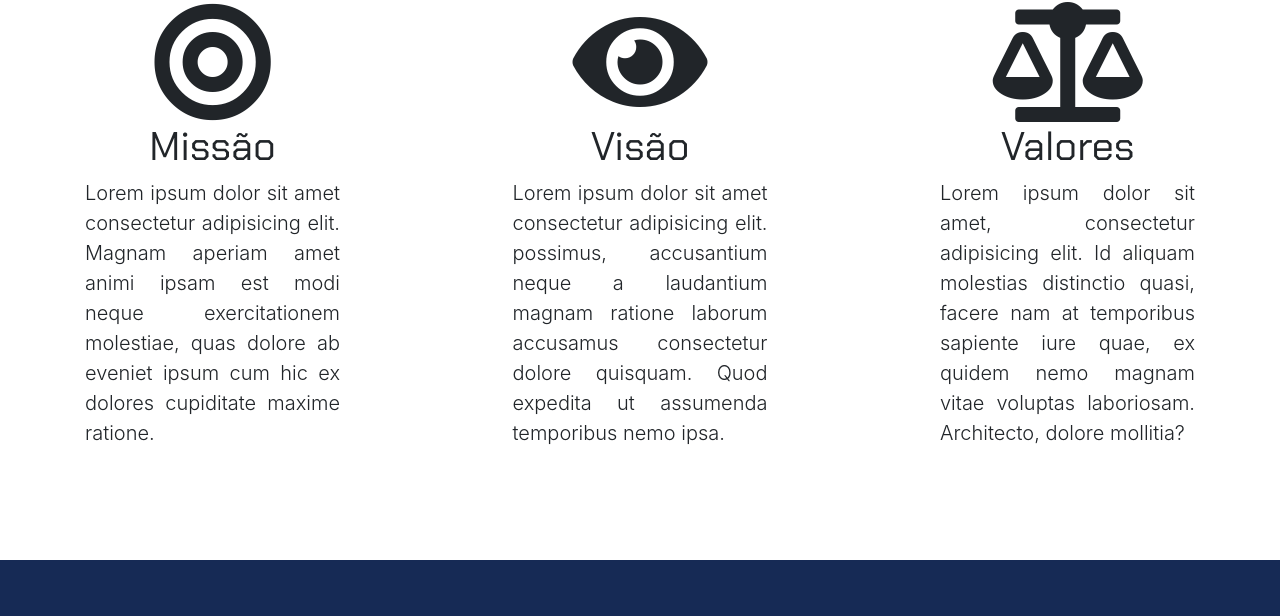
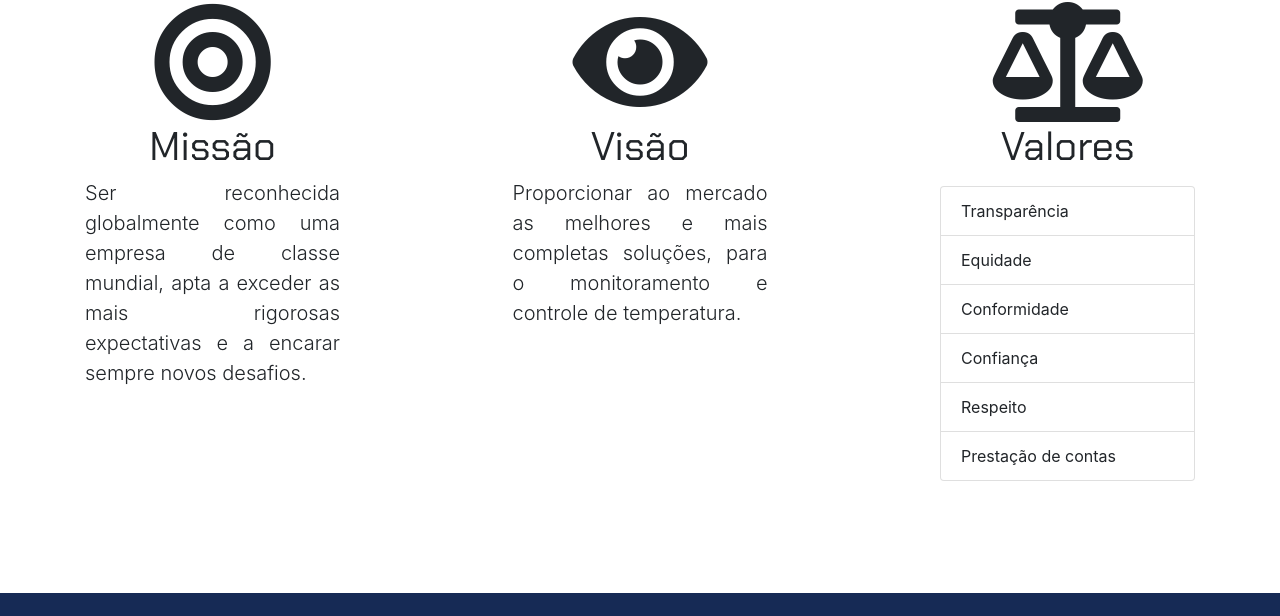
Before and after one commit to ZoeiroVader/Digital-Time, a website with bundled scripts: page Site Institucional/index.html in a window 1280 px wide. Shown: the part 2034-2650 px from the top of the page. Built offline with nearby package versions, Linux system fonts and the light colour scheme; a web font is replaced by a local one.

Commit message:
Missão, Visão, Valores

```diff
--- a/Site Institucional/index.html
+++ b/Site Institucional/index.html
@@ -138,21 +138,32 @@
               <i class="fas fa-bullseye fa-3x"></i><br>
               Missão
             </h1>
-            <p class="lead text-justify">Lorem ipsum dolor sit amet consectetur adipisicing elit. Magnam aperiam amet animi ipsam est modi neque exercitationem molestiae, quas dolore ab eveniet ipsum cum hic ex dolores cupiditate maxime ratione.</p>
+            <p class="lead text-justify">Ser reconhecida globalmente como uma empresa de classe mundial, apta a exceder as mais
+              rigorosas expectativas e a encarar sempre novos desafios.</p>
           </div>
           <div class="col-lg-3">
             <h1 class="text-center">
               <i class="fas fa-eye fa-3x"></i><br>
               Visão
             </h1>
-            <p class="lead text-justify">Lorem ipsum dolor sit amet consectetur adipisicing elit. possimus, accusantium neque a laudantium magnam ratione laborum accusamus consectetur dolore quisquam. Quod expedita ut assumenda temporibus nemo ipsa.</p>
+            <p class="lead text-justify">Proporcionar ao mercado as melhores e mais completas soluções, para o monitoramento e
+              controle de temperatura.</p>
           </div>
           <div class="col-lg-3 ml-auto">
             <h1 class="text-center">
               <i class="fas fa-balance-scale fa-3x"></i><br>
               Valores
             </h1>
-            <p class="lead text-justify">Lorem ipsum dolor sit amet, consectetur adipisicing elit. Id aliquam molestias distinctio quasi, facere nam at temporibus sapiente iure quae, ex quidem nemo magnam vitae voluptas laboriosam. Architecto, dolore mollitia?</p>
+            <p class="lead text-justify">
+              <ul class="list-group">
+                <li class="list-group-item">Transparência</li>
+                <li class="list-group-item">Equidade</li>
+                <li class="list-group-item">Conformidade</li>
+                <li class="list-group-item">Confiança</li>
+                <li class="list-group-item">Respeito</li>
+                <li class="list-group-item">Prestação de contas</li>
+              </ul>
+            </p>
           </div>
         </div>
     </div>
```
